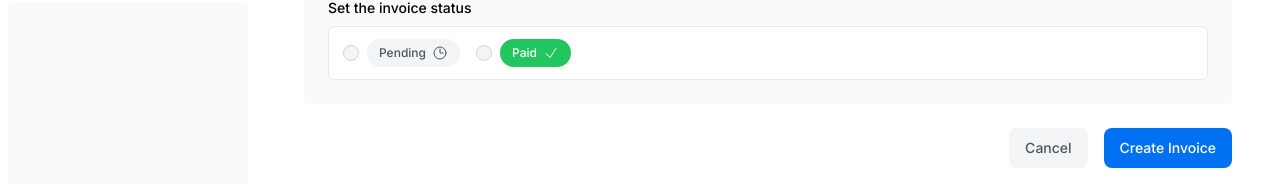
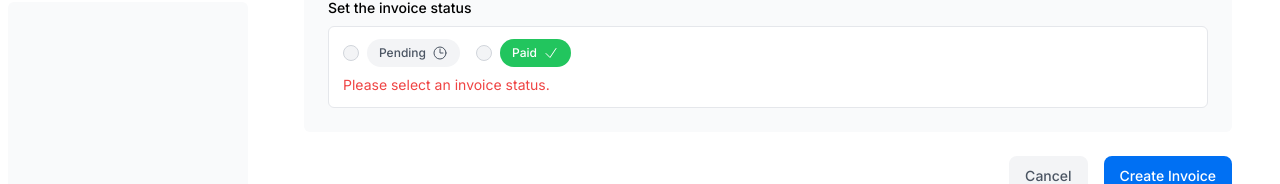
Before and after one commit to lolchaps/nextjs-dashboard, a Next.js app: page /dashboard/invoices/create in a window 1280 px wide. Both pictures are taken after typing "5" into the empty fields and a click on the button "Create Invoice". Shown: the part 350-534 px from the top of the page. Built offline with nearby package versions, Linux system fonts and the light colour scheme; no server answers; the database is empty; a web font is replaced by a local one.

Commit message:
add error

```diff
--- a/app/ui/invoices/create-form.tsx
+++ b/app/ui/invoices/create-form.tsx
@@ -98,6 +98,7 @@
                   type="radio"
                   value="pending"
                   className="h-4 w-4 cursor-pointer border-gray-300 bg-gray-100 text-gray-600 focus:ring-2"
+                  aria-describedby="status-error"
                 />
                 <label
                   htmlFor="pending"
@@ -113,6 +114,7 @@
                   type="radio"
                   value="paid"
                   className="h-4 w-4 cursor-pointer border-gray-300 bg-gray-100 text-gray-600 focus:ring-2"
+                  aria-describedby="status-error"
                 />
                 <label
                   htmlFor="paid"
@@ -121,6 +123,15 @@
                   Paid <CheckIcon className="h-4 w-4" />
                 </label>
               </div>
+            </div>
+
+            <div id="status-error" aria-live="polite" aria-atomic="true">
+              {state.errors?.status &&
+                state.errors.status.map((error: string) => (
+                  <p className="mt-2 text-sm text-red-500" key={error}>
+                    {error}
+                  </p>
+                ))}
             </div>
           </div>
         </fieldset>
```
